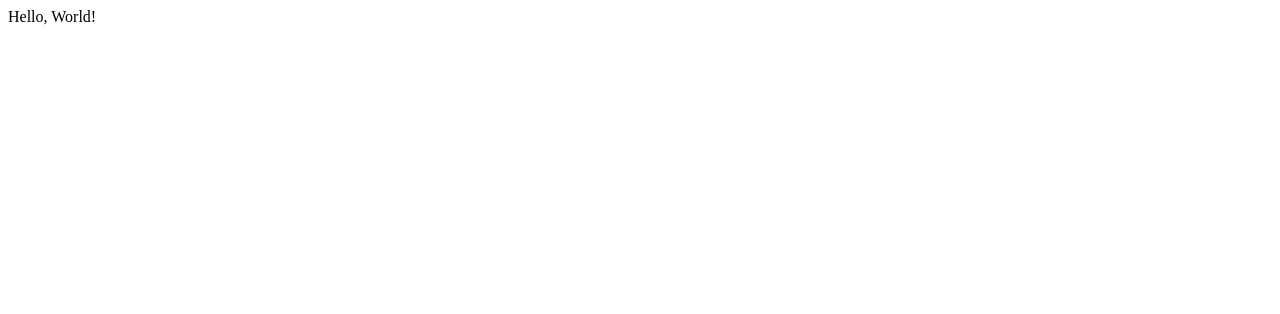
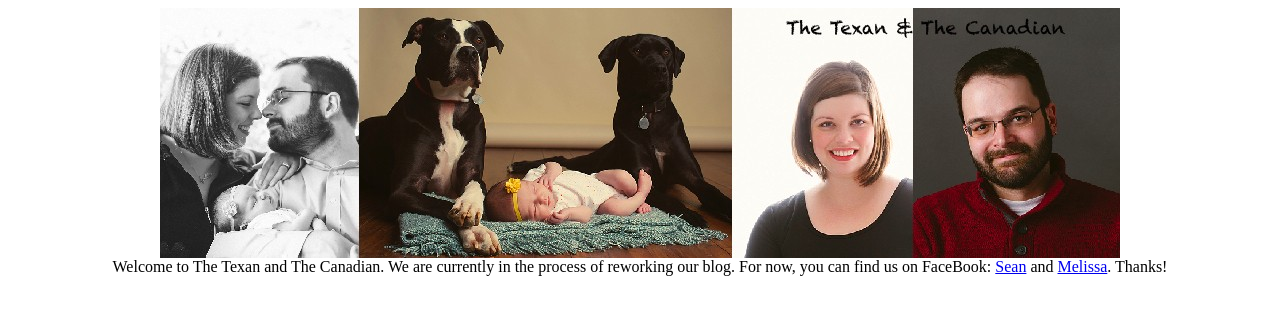
Before and after one commit to seandlh/seandlh.github.io, a plain HTML site: page index.html in a window 1280 px wide. Drawn offline with Linux system fonts and the light colour scheme.

Commit message:
Update index.html

```diff
--- a/index.html
+++ b/index.html
@@ -1,3 +1,7 @@
 <html>
-Hello, World!
+  <center>
+    <img src="cropped-Possible-Header-1.jpg"><br>
+    Welcome to The Texan and The Canadian. We are currently in the process of reworking our blog. For now, you can find us on FaceBook:
+    <a href="https://www.facebook.com/seandlh">Sean</a> and <a href="https://www.facebook.com/melissadlh">Melissa</a>. Thanks!
+  </center>
 </html>
```
